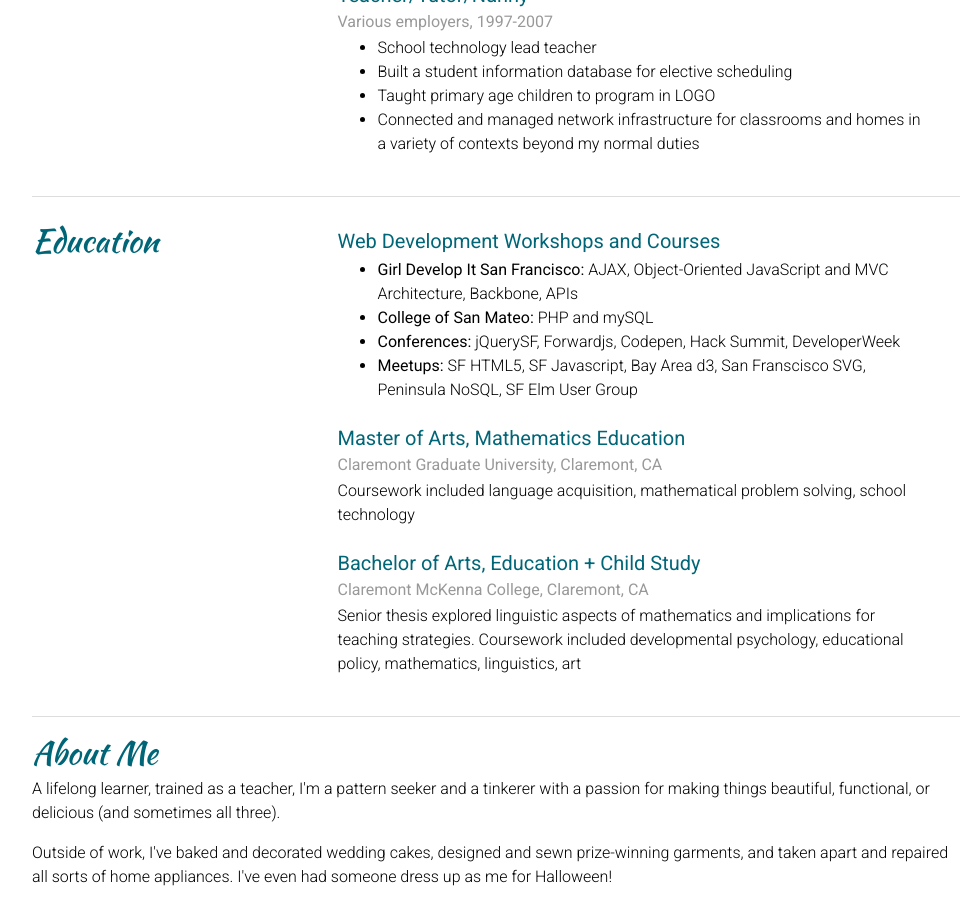
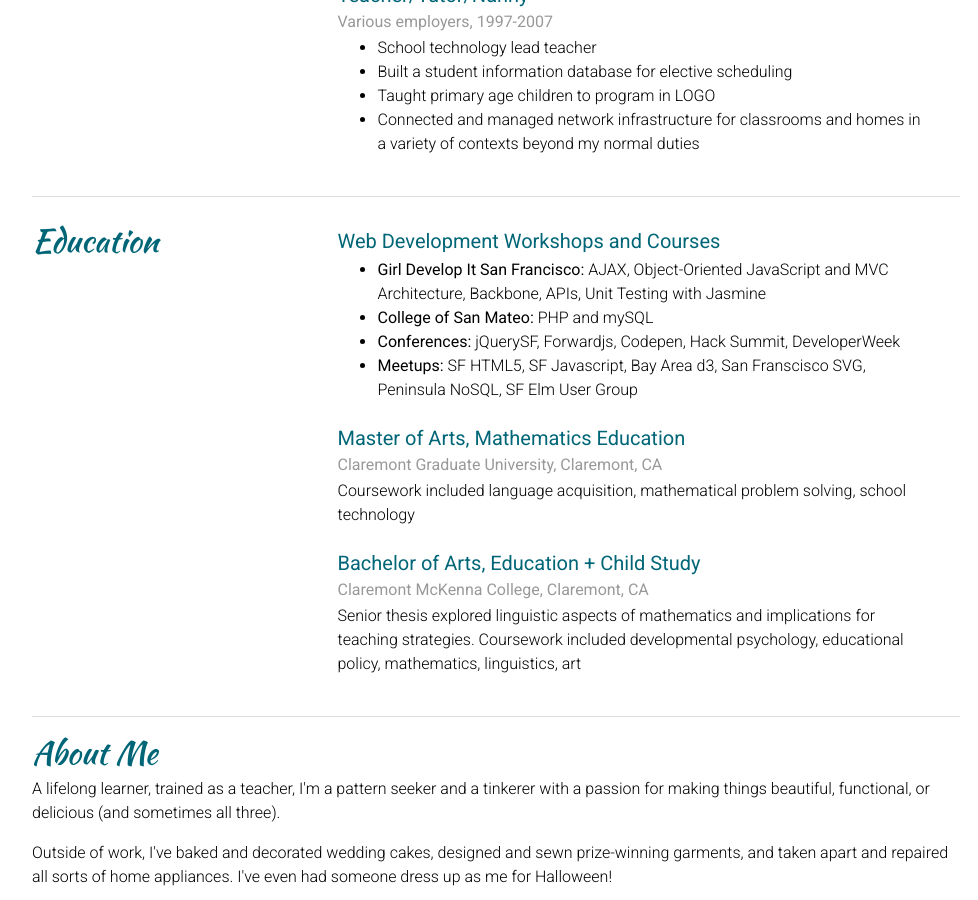
Before and after one commit to verytesty/verythorough.github.io, a Jekyll site: the page built from index.md, in a window 1280 px wide and 900 px high, scrolled down 2022 px. Shown: the whole window, without its empty margins (144-1122 px from the left). Built offline with Jekyll 4.4.1, drawn with Linux system fonts in a browser that asks for light colours.

Commit message:
Modify edlist, remove notestoself

```diff
--- a/_includes/ed-list.html
+++ b/_includes/ed-list.html
@@ -1,7 +1,7 @@
 <h3>Web Development Workshops and Courses</h3>
 
 <ul>
-<li><strong>Girl Develop It San Francisco:</strong> AJAX, Object-Oriented JavaScript and MVC Architecture, Backbone, APIs</li>
+<li><strong>Girl Develop It San Francisco:</strong> AJAX, Object-Oriented JavaScript and MVC Architecture, Backbone, APIs, Unit Testing with Jasmine</li>
 <li><strong>College of San Mateo:</strong> PHP and mySQL</li>
 <li><strong>Conferences:</strong> jQuerySF, Forwardjs, Codepen, Hack Summit, DeveloperWeek</li>
 <li><strong>Meetups:</strong> SF HTML5, SF Javascript, Bay Area d3, San Franscisco SVG, Peninsula NoSQL, SF Elm User Group</li>
```
Also changed, not shown: 1 other file.
